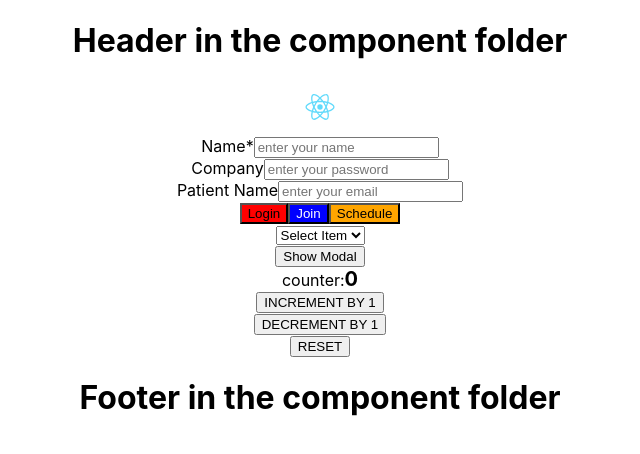
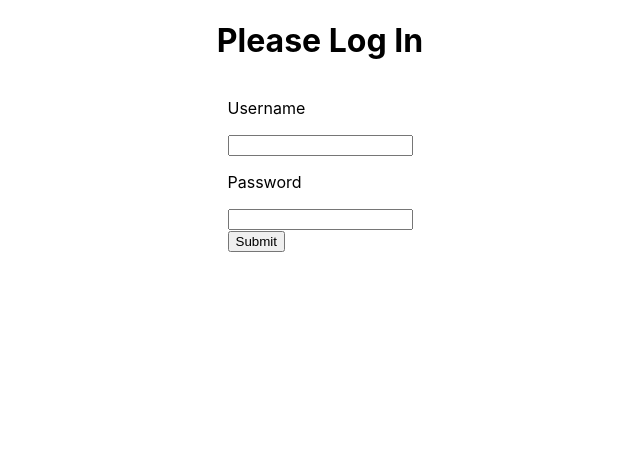
Before and after one commit to anil-pace/react-redux-demo, a React (Create React App) app: page /dashboard in a window 1280 px wide. Shown: the top 454 px of the page, without its empty margins (320-960 px from the left). Built offline with nearby package versions, Linux system fonts and the light colour scheme.

Commit message:
login auth + routing in progress

```diff
--- a/package.json
+++ b/package.json
@@ -10,6 +10,7 @@
     "react": "^17.0.2",
     "react-dom": "^17.0.2",
     "react-redux": "^7.2.4",
+    "react-router-dom": "^5.2.0",
     "react-scripts": "4.0.3",
     "redux": "^4.1.0",
     "store": "^2.0.12",
@@ -38,5 +39,9 @@
       "last 1 firefox version",
       "last 1 safari version"
     ]
+  },
+  "devDependencies": {
+    "cors": "^2.8.5",
+    "express": "^4.17.1"
   }
 }
--- a/src/App.css
+++ b/src/App.css
@@ -49,3 +49,7 @@
 .btn-orange{
   background: orange;
 }
+
+.wrapper {
+  padding: 20px;
+}
--- a/src/App.js
+++ b/src/App.js
@@ -1,147 +1,38 @@
 import logo from './assets/images/logo.svg';
 // import Header from './Header.js';
-import Header from './components/Header.js';
-import Footer from './components/Footer.js';
-import CustomFormInput from './components/CustomFormInput.js';
-import CustomSelect from './components/CustomSelect.js';
-import Button from "./components/Button.js";
-import Modal from "./components/Modal.js";
-import Counter from "./containers/counterContainer";
-import FormInput from "./components/FormInput.js";
+
 import './App.css';
 import React, { useState } from "react";
-
-
-import { connect } from "react-redux";
-// import { startAction } from "actions/startAction";
-// import { stopAction } from "actions/stopAction";
-// import rotateAction from "./redux/actions/rotateAction";
-
-// export default function api(name) {
-//   const BUTTER_CMS_API_TOKEN = "YOUR_BUTTER_CMS_WRITE_API_TOKEN";
-//   const URL = "https://api.buttercms.com/v2/content/";
-
-//   fetch(URL, {
-//     method: "POST",
-//     headers: {
-//       "Content-Type": "application/json",
-//       Authorization: `Token ${BUTTER_CMS_API_TOKEN}`
-//     },
-//     body: JSON.stringify({
-//       key: "user_details",
-//       status: "published",
-//       fields: [
-//         {
-//           name
-//         }
-//       ]
-//     })
-//   }).then(response => response.json());
-// }
-
-const data = [
-  {
-    id: "1",
-    name: "One"
-  },
-  {
-    id: "2",
-    name: "Two"
-  },
-  {
-    id: "3",
-    name: "Three"
-  },
-  {
-    id: "4",
-    name: "Four"
-  }
-];
+import Dashboard from  './components/Dashboard';
+import Login from './components/Login/Login';
+import Preferences from './components/Preferences';
+import { BrowserRouter, Route, Switch } from 'react-router-dom';
 
 function App() {
 
-  const [show, setShow] = useState(false);
+  const [token, setToken] = useState();
 
-  function onSelectChange(event) {
-    console.log(event);
-  }
-
-  function handleChange(event) {
-    console.log(event);
-  }
-
-  function handleLogin(event) {
-    console.log(event.target.target);
-  }
-
-  function handleJoin(event) {
-    console.log(event);
-  }
-  function handleSchedule(event) {
-    console.log(event);
-  }
-
-  function handleSubmit(e) {
-    e.preventDefault();
-
-    // api(name);
+  if(!token) {
+    return <Login setToken={setToken} />
   }
 
   return (
     <div className="App">
-      <form onSubmit={handleSubmit}>
-          <Header />
-          <img style={{"height":"50px", "width":"50px"}} src={logo} alt="logo" />
-          <CustomFormInput label="Name*" type="text" inputname="username" placeholder="enter your name" onChange={handleChange}/>
-          <CustomFormInput label="Company" type="password" inputname="password" placeholder="enter your password" />
-          <CustomFormInput label="Patient Name" type="email" inputname="email" case="bc" placeholder="enter your email" />
-
-
-          <Button variant="danger" color='red' handleClick={handleLogin} > Login</Button>
-          <Button variant="primary" color='blue' size="lg" handleClick={handleJoin}>Join</Button>
-          <Button variant="warning" color='orange' size="xs" handleClick={handleSchedule}>Schedule</Button>
-
-
-          <div>
-            <CustomSelect data={data} onSelectChange={onSelectChange} />
+      <div className="wrapper">
+            <h1>All React Redux Node demo work application</h1>
+            <BrowserRouter>
+              <Switch>
+                <Route path="/dashboard">
+                  <Dashboard />
+                </Route>
+                <Route path="/preferences">
+                  <Preferences />
+                </Route>
+              </Switch>
+            </BrowserRouter>
           </div>
 
-          <div>
-            <button onClick={() => setShow(true)}>Show Modal</button>
-            <Modal title="" onClose={() => setShow(false)} show={show} action="OK">
-              <p>Thank you for your request. You will receive an email confirmation shortly.</p>
-            </Modal>
           </div>
-
-          {/* <header className="App-header">
-          <img
-            src={logo}
-            className={
-              "App-logo" +
-              (this.props.rotating ? "" : " App-logo-paused")
-            }
-            alt="logo"
-            onClick={
-              () => this.props.rotateAction(!this.props.rotating)
-            }
-          />
-          <p>
-            Edit <code>src/App.js</code> and save to reload.
-          </p>
-          <a
-            className="App-link"
-            href="https://reactjs.org"
-            target="_blank"
-            rel="noopener noreferrer"
-          >
-            Learn React
-          </a>
-          </header> */}
-        <Counter />
-
-            <Footer />
-      </form>
-    </div>
   );
 }
 
--- /dev/null
+++ b/src/components/Dashboard.js
@@ -0,0 +1,142 @@
+
+import React, {useState} from 'react';
+
+import logo from '../assets/images/logo.svg';
+import Header from './Header.js';
+import Footer from './Footer.js';
+import CustomFormInput from './CustomFormInput.js';
+import CustomSelect from './CustomSelect.js';
+import Button from "./Button.js";
+import Modal from "./Modal.js";
+import Counter from "./../containers/counterContainer";
+
+// export default function api(name) {
+//   const BUTTER_CMS_API_TOKEN = "YOUR_BUTTER_CMS_WRITE_API_TOKEN";
+//   const URL = "https://api.buttercms.com/v2/content/";
+
+//   fetch(URL, {
+//     method: "POST",
+//     headers: {
+//       "Content-Type": "application/json",
+//       Authorization: `Token ${BUTTER_CMS_API_TOKEN}`
+//     },
+//     body: JSON.stringify({
+//       key: "user_details",
+//       status: "published",
+//       fields: [
+//         {
+//           name
+//         }
+//       ]
+//     })
+//   }).then(response => response.json());
+// }
+
+const data = [
+    {
+      id: "1",
+      name: "One"
+    },
+    {
+      id: "2",
+      name: "Two"
+    },
+    {
+      id: "3",
+      name: "Three"
+    },
+    {
+      id: "4",
+      name: "Four"
+    }
+  ];
+
+export default function Dashboard() {
+
+    const [show, setShow] = useState(false);
+
+     function onSelectChange(event) {
+    console.log(event);
+  }
+
+  function handleChange(event) {
+    console.log(event);
+  }
+
+  function handleLogin(event) {
+    console.log(event.target.target);
+  }
+
+  function handleJoin(event) {
+    console.log(event);
+  }
+  function handleSchedule(event) {
+    console.log(event);
+  }
+
+  function handleSubmit(e) {
+    e.preventDefault();
+
+    // api(name);
+  }
+  return(
+
+    <>
+
+    <h2 style={{"background":"yellow"}}>Dashboard</h2>
+
+    <form onSubmit={handleSubmit}>
+          <Header />
+          <img style={{"height":"50px", "width":"50px"}} src={logo} alt="logo" />
+          <CustomFormInput label="Name*" type="text" inputname="username" placeholder="enter your name" onChange={handleChange}/>
+          <CustomFormInput label="Company" type="password" inputname="password" placeholder="enter your password" />
+          <CustomFormInput label="Patient Name" type="email" inputname="email" case="bc" placeholder="enter your email" />
+
+
+          <Button variant="danger" color='red' handleClick={handleLogin} > Login</Button>
+          <Button variant="primary" color='blue' size="lg" handleClick={handleJoin}>Join</Button>
+          <Button variant="warning" color='orange' size="xs" handleClick={handleSchedule}>Schedule</Button>
+
+
+          <div>
+            <CustomSelect data={data} onSelectChange={onSelectChange} />
+          </div>
+
+          <div>
+            <button onClick={() => setShow(true)}>Show Modal</button>
+            <Modal title="" onClose={() => setShow(false)} show={show} action="OK">
+              <p>Thank you for your request. You will receive an email confirmation shortly.</p>
+            </Modal>
+          </div>
+
+          {/* <header className="App-header">
+          <img
+            src={logo}
+            className={
+              "App-logo" +
+              (this.props.rotating ? "" : " App-logo-paused")
+            }
+            alt="logo"
+            onClick={
+              () => this.props.rotateAction(!this.props.rotating)
+            }
+          />
+          <p>
+            Edit <code>src/App.js</code> and save to reload.
+          </p>
+          <a
+            className="App-link"
+            href="https://reactjs.org"
+            target="_blank"
+            rel="noopener noreferrer"
+          >
+            Learn React
+          </a>
+          </header> */}
+        <Counter />
+
+            <Footer />
+      </form>
+      </>
+  );
+}
--- /dev/null
+++ b/src/components/Login/Login.css
@@ -0,0 +1,5 @@
+.login-wrapper {
+    display: flex;
+    flex-direction: column;
+    align-items: center;
+}
--- /dev/null
+++ b/src/components/Login/Login.js
@@ -0,0 +1,51 @@
+import React, { useState } from 'react';
+import PropTypes from 'prop-types';
+import './Login.css';
+
+async function loginUser(credentials) {
+ return fetch('http://localhost:8080/login', {
+   method: 'POST',
+   headers: {
+     'Content-Type': 'application/json'
+   },
+   body: JSON.stringify(credentials)
+ })
+   .then(data => data.json())
+}
+
+export default function Login({ setToken }) {
+  const [username, setUserName] = useState();
+  const [password, setPassword] = useState();
+
+  const handleSubmit = async e => {
+    e.preventDefault();
+    const token = await loginUser({
+      username,
+      password
+    });
+    setToken(token);
+  }
+
+  return(
+    <div className="login-wrapper">
+      <h1>Please Log In</h1>
+      <form onSubmit={handleSubmit}>
+        <label>
+          <p>Username</p>
+          <input type="text" onChange={e => setUserName(e.target.value)} />
+        </label>
+        <label>
+          <p>Password</p>
+          <input type="password" onChange={e => setPassword(e.target.value)} />
+        </label>
+        <div>
+          <button type="submit">Submit</button>
+        </div>
+      </form>
+    </div>
+  )
+}
+
+Login.propTypes = {
+  setToken: PropTypes.func.isRequired
+};
--- /dev/null
+++ b/src/components/Preferences.js
@@ -0,0 +1,7 @@
+import React from 'react';
+
+export default function Preferences() {
+  return(
+    <h2  style={{"background":"yellow"}}>Preferences</h2>
+  );
+}
```
Also changed, not shown: server.js (added, +13 -0 lines), src/redux/reducers/userReducer.js (added, +17 -0 lines), 1 other file (tests, documents, lock files or other folders).
